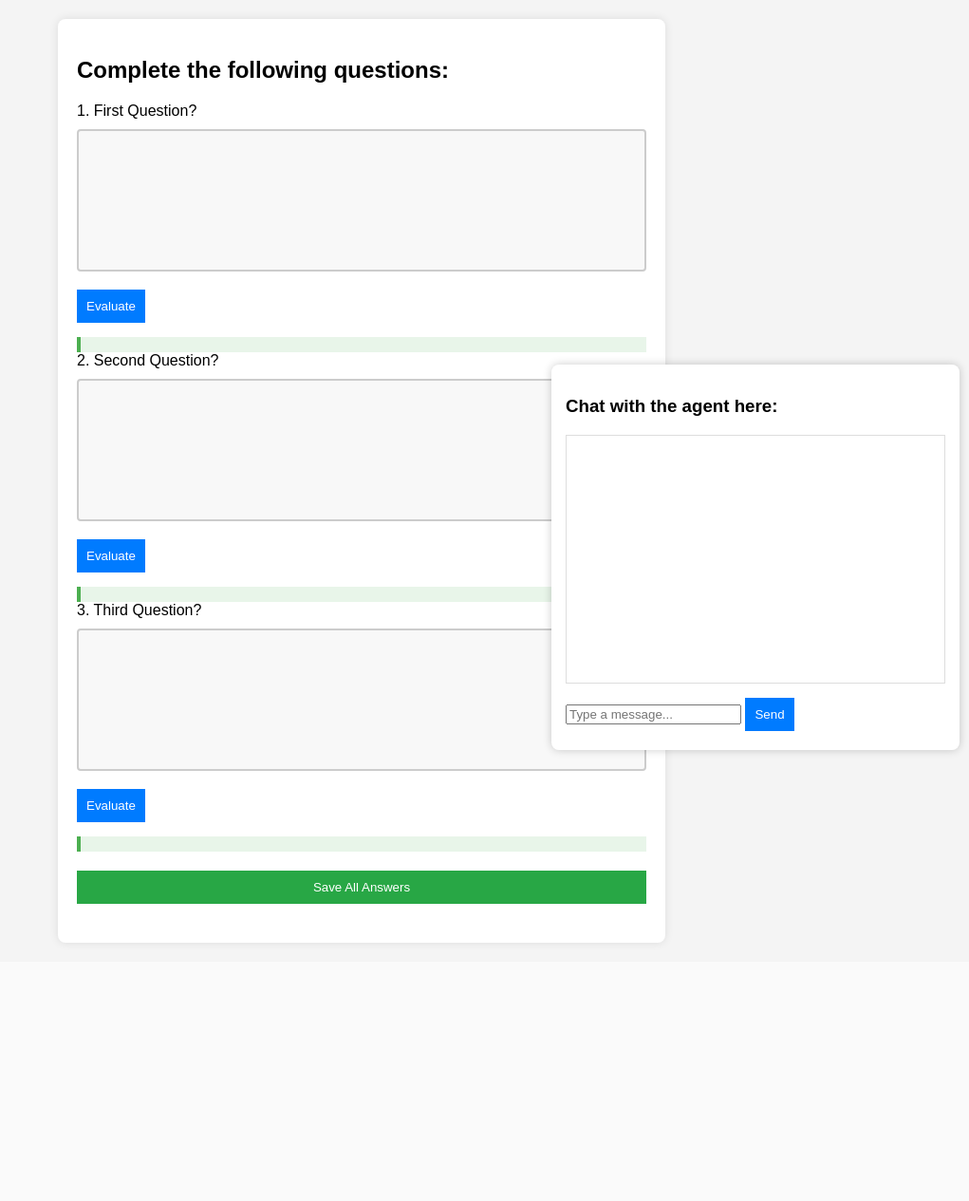
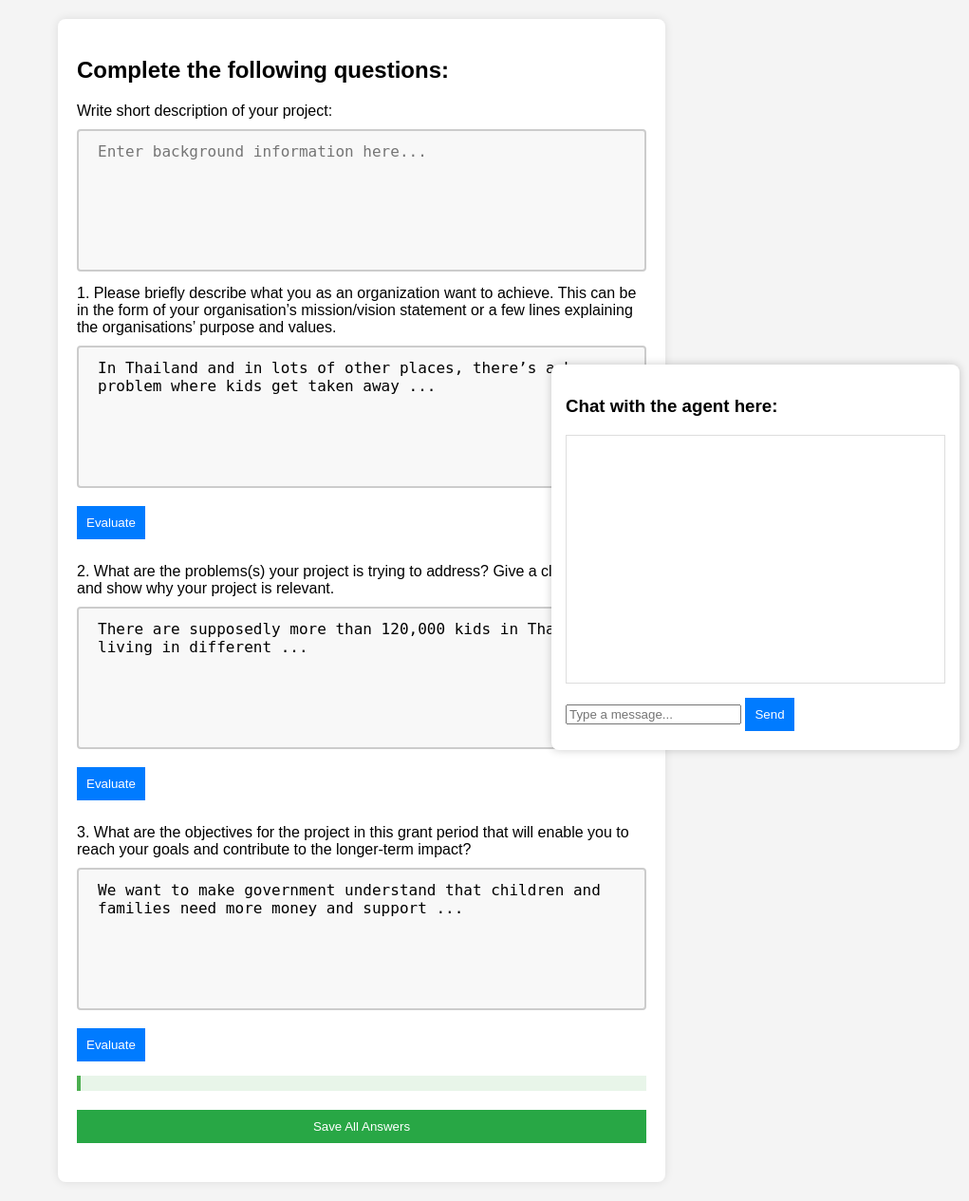
Before and after one commit to ronaldcumbal/ImpactHack2025_USRL, a Flask app: page / in a window 1280 px wide. Shown: the whole page at 95% size, without its empty margins (259-1280 px from the left). Before the commit the page ends 996 px from the top, so only its background shows below. Run offline with Flask 3, Linux system fonts and the light colour scheme; data that the repository does not hold is empty.

Commit message:
feedback is clickable and sent to chat, new context window. Working with backend

```diff
--- a/flask_app/app.py
+++ b/flask_app/app.py
@@ -1,5 +1,9 @@
 from flask import Flask, request, jsonify, render_template
 from flask_cors import CORS
+
+from openai_advisor import OpenAIBasicAdvisor
+
+agent = OpenAIBasicAdvisor()
 
 app = Flask(__name__)
 CORS(app)  # Allow frontend requests
@@ -29,17 +33,35 @@ def generate_feedback():
     data = request.json
     question_id = data.get("question_id")
     text = data.get("answer", "")
+    context = data.get("context", "")  # Get context from request
+
+    # Add context to the agent
+    agent.add_initial_context(context=context)
 
     if not question_id or text.strip() == "":
-        return jsonify({"feedback": "Please provide an answer before getting feedback."}), 200
+        return jsonify({"feedback": "Please provide a longer answer before getting feedback."}), 200
 
-    # Simple rule-based feedback
+    # Generate multiple feedback suggestions
+    feedback_list = []
+    highlight_list = []
+
     if len(text.split()) < 10:
-        feedback = "Try to elaborate more on your response."
+        feedback_list.append("Try to elaborate more on your response.")
     else:
-        feedback = "Great response! You provided a well-thought-out answer."
+        feedback = agent.add_paragraph(paragraph_id=question_id, paragraph=text)
+        for para in feedback:
+            feedback_list.append(para['advice'])
 
-    return jsonify({question_id: feedback}), 200
+            highlight_list.append(para['extract'])
+
+    # if "technology" in text.lower():
+    #     feedback_list.append("Consider discussing the impact of technology on society.")
+
+    # if "ai" in text.lower():
+    #     feedback_list.append("You could mention some AI ethical concerns.")
+
+    return jsonify({question_id: feedback_list}), 200
+
 
 @app.route('/chat', methods=['POST'])
 def chat():
@@ -52,6 +74,14 @@ def chat():
 
     response = "That's interesting! Could you elaborate?"
     targets = ["chat"]  # Default to chat
+
+
+
+# paragraph_reply
+
+# reply to feedback
+# paragraph_reply(self, paragraph_id: ParagraphID, paragraph_extract: ParagraphText, reply: str) -
+
 
     # Determine where to send the response
     if "hello" in message or "hi" in message:
--- a/flask_app/static/script.js
+++ b/flask_app/static/script.js
@@ -4,17 +4,36 @@ document.addEventListener("DOMContentLoaded", function () {
 
 function evaluateAnswer(questionId) {
     let answer = document.getElementById(questionId).value;
+    let context = document.getElementById("context").value; // Get context input
+    let feedbackContainer = document.getElementById("feedback-" + questionId);
+
+    // Clear previous feedback
+    feedbackContainer.innerHTML = "";
 
     fetch("http://127.0.0.1:5000/generate_feedback", {
         method: "POST",
         headers: {
             "Content-Type": "application/json"
         },
-        body: JSON.stringify({ question_id: questionId, answer: answer })
+        body: JSON.stringify({
+            question_id: questionId,
+            answer: answer,
+            context: context // Send context to the backend
+        })
     })
     .then(response => response.json())
     .then(data => {
-        document.getElementById("feedback-" + questionId).innerText = data[questionId] || "Error processing feedback.";
+        let feedbackList = data[questionId] || ["Error processing feedback."];
+
+        feedbackList.forEach(feedbackText => {
+            let feedbackElement = document.createElement("div");
+            feedbackElement.classList.add("feedback-item");
+            feedbackElement.innerText = feedbackText;
+            feedbackElement.onclick = function () {
+                document.getElementById("chat-input").value = feedbackText;
+            };
+            feedbackContainer.appendChild(feedbackElement);
+        });
     })
     .catch(error => console.error("Error:", error));
 }
@@ -63,19 +82,23 @@ function sendChatMessage() {
     .then(response => response.json())
     .then(data => {
         let responseText = data.response;
-        let targets = data.target; // This can be an array of targets
+        let targets = data.target;
 
-        // Ensure targets is always an array
         if (!Array.isArray(targets)) {
             targets = [targets];
         }
 
-        // Display response in multiple locations
         targets.forEach(target => {
             if (target.startsWith("feedback")) {
-                let feedbackElement = document.getElementById(target);
-                if (feedbackElement) {
+                let feedbackContainer = document.getElementById(target);
+                if (feedbackContainer) {
+                    let feedbackElement = document.createElement("div");
+                    feedbackElement.classList.add("feedback-item");
                     feedbackElement.innerText = responseText;
+                    feedbackElement.onclick = function () {
+                        document.getElementById("chat-input").value = responseText;
+                    };
+                    feedbackContainer.appendChild(feedbackElement);
                 }
             } else if (target === "chat") {
                 let chatBox = document.getElementById("chat-box");
@@ -85,7 +108,7 @@ function sendChatMessage() {
             }
         });
 
-        document.getElementById("chat-input").value = ""; // Clear input field
+        document.getElementById("chat-input").value = "";
     })
     .catch(error => console.error("Error:", error));
 }
--- a/flask_app/static/styles.css
+++ b/flask_app/static/styles.css
@@ -100,3 +100,22 @@ textarea {
     color: #2e7d32;
     font-style: italic;
 }
+
+
+.feedback-container {
+    margin-top: 10px;
+    padding: 5px;
+}
+
+.feedback-item {
+    background-color: #90df94;
+    padding: 8px;
+    margin: 5px 0;
+    border-radius: 5px;
+    cursor: pointer;
+    transition: background-color 0.2s;
+}
+
+.feedback-item:hover {
+    background-color: #ddd;
+}
--- a/flask_app/templates/index.html
+++ b/flask_app/templates/index.html
@@ -9,22 +9,24 @@
 <body>
     <div class="container">
         <h2>Complete the following questions:</h2>
+        <label for="context">Write short description of your project:</label>
+        <textarea id="context" name="context" rows="3" placeholder="Enter background information here..."></textarea>
 
         <!-- Question 1 -->
-        <label for="q1">1. First Question?</label>
-        <textarea id="q1" name="q1" rows="4"></textarea>
+        <label for="q1">1. Please briefly describe what you as an organization want to achieve. This can be in the form of your organisation’s mission/vision statement or a few lines explaining the organisations’ purpose and values.</label>
+        <textarea id="q1" name="q1" rows="4">In Thailand and in lots of other places, there’s a huge problem where kids get taken away ...</textarea>
         <button type="button" onclick="evaluateAnswer('q1')">Evaluate</button>
-        <div class="feedback" id="feedback-q1"></div>
+        <div class="feedback-container" id="feedback-q1"></div>
 
         <!-- Question 2 -->
-        <label for="q2">2. Second Question?</label>
-        <textarea id="q2" name="q2" rows="4"></textarea>
+        <label for="q2">2. What are the problems(s) your project is trying to address? Give a clear context and show why your project is relevant. </label>
+        <textarea id="q2" name="q2" rows="4">There are supposedly more than 120,000 kids in Thailand living in different ...</textarea>
         <button type="button" onclick="evaluateAnswer('q2')">Evaluate</button>
-        <div class="feedback" id="feedback-q2"></div>
+        <div class="feedback-container" id="feedback-q2"></div>
 
         <!-- Question 3 -->
-        <label for="q3">3. Third Question?</label>
-        <textarea id="q3" name="q3" rows="4"></textarea>
+        <label for="q3">3. What are the objectives for the project in this grant period that will enable you to reach your goals and contribute to the longer-term impact?  </label>
+        <textarea id="q3" name="q3" rows="4">We want to make government understand that children and families need more money and support ... </textarea>
         <button type="button" onclick="evaluateAnswer('q3')">Evaluate</button>
         <div class="feedback" id="feedback-q3"></div>
 
```
